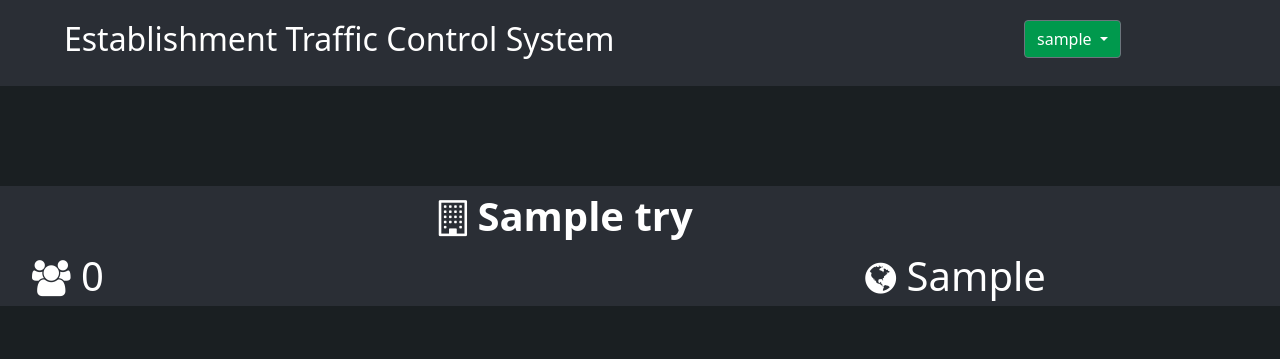
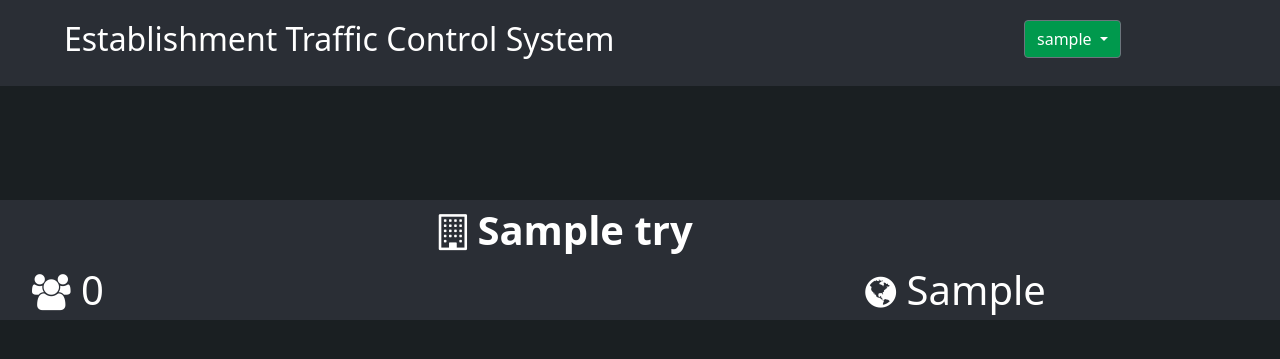
Before and after one commit to John-teology/Group5, a CodeIgniter app: page /Team-04/tracker in a window 1280 px wide. Shown: the top 359 px of the page. Run offline with CodeIgniter, Linux system fonts and the light colour scheme; the visitor is signed in with stand-in values (Sample User, id 1); tables that the repository leaves empty hold one stand-in row (values such as "Sample post").

Commit message:
22-01-2022

```diff
--- a/application/views/establishment/display_establishments.php
+++ b/application/views/establishment/display_establishments.php
@@ -35,6 +35,7 @@
         </div>
 
     </div>
+    <div class="spacer"></div>
 
     <?php
         $establishment_p = "Establishment: ";
@@ -54,9 +55,8 @@
 
     ?>
 
+            <div class="container-xxl">
                 <a class="anchor" href= "<?php echo site_url("tracker/Establishment_specific/$id")?>">
-
-                        <div class="container-xxl">
                     <div class="row">
                         <div class="col"></div>
                         <div class="col">
@@ -83,9 +83,10 @@
                         ?>
                     </div>
                 </div>
+                </a>
+
             </div>
 
-                    </a>
     <?php
         }
     ?>
--- a/assets/css/Establishment/display_establishments.css
+++ b/assets/css/Establishment/display_establishments.css
@@ -1,8 +1,8 @@
 body {
 	background-color: #1a1f22;
-	background-position: center center;
+
 	background-size: cover;
-	margin-top: 100px;
+
 	font-family: "Helvetica";
 }
 
@@ -16,6 +16,12 @@ body {
 	width: 100%;
 	margin: 0 0 100px 0;
 	color: white;
+	position: fixed;
+}
+
+.spacer {
+	height: 200px;
+	background-color: #1a1f22;
 }
 
 .menu-bar .title {
@@ -136,15 +142,15 @@ nav > ul > li {
 	height: auto;
 	font-size: 40px;
 	margin: 0 0 20px 0;
-	width: 400px;
-}
-
-.bodyf {
-	margin: 100px 0 0 0;
 }
 
 .anchor {
 	text-decoration: none;
+	color: white;
+}
+
+.anchor:hover {
+	color: white;
 }
 
 #usersnum {
```
Lines whose indentation alone changed are shown as unchanged.
